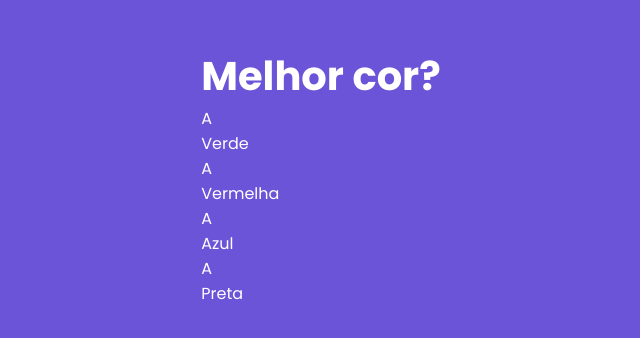
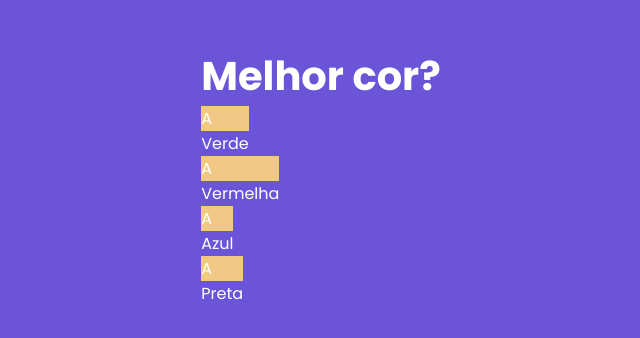
Before and after one commit to DevDaniloFerrari/Quizer, a Next.js app: page / in a window 1280 px wide. Shown: the part 232-570 px from the top of the page, without its empty margins (319-959 px from the left). Built offline with nearby package versions, Linux system fonts and the light colour scheme.

Commit message:
colocando chave a cor de fundo

```diff
--- a/components/Questao.tsx
+++ b/components/Questao.tsx
@@ -13,7 +13,13 @@ export default function Questao(props: QuestaoProps) {
   function renderizarResposta() {
     return questao.respostas.map((resposta, i) => {
       return (
-        <Resposta valor={resposta} indice={i} letra="A" corLetra="#F2C886" />
+        <Resposta
+          key={i}
+          valor={resposta}
+          indice={i}
+          letra="A"
+          corFundoLetra="#F2C886"
+        />
       );
     });
   }
--- a/components/Resposta.tsx
+++ b/components/Resposta.tsx
@@ -5,7 +5,7 @@ interface RespostaProps {
   valor: RespostaModel;
   indice: number;
   letra: string;
-  corLetra: string;
+  corFundoLetra: string;
 }
 
 export default function Resposta(props: RespostaProps) {
@@ -15,7 +15,12 @@ export default function Resposta(props: RespostaProps) {
     <div className={styles.resposta}>
       <div className={styles.conteudoResposta}>
         <div className={styles.frente}>
-          <div className={styles.letra}>{props.letra}</div>
+          <div
+            className={styles.letra}
+            style={{ backgroundColor: props.corFundoLetra }}
+          >
+            {props.letra}
+          </div>
           <div className={styles.valor}>{resposta.valor}</div>
         </div>
         <div className={styles.verso}></div>
```
